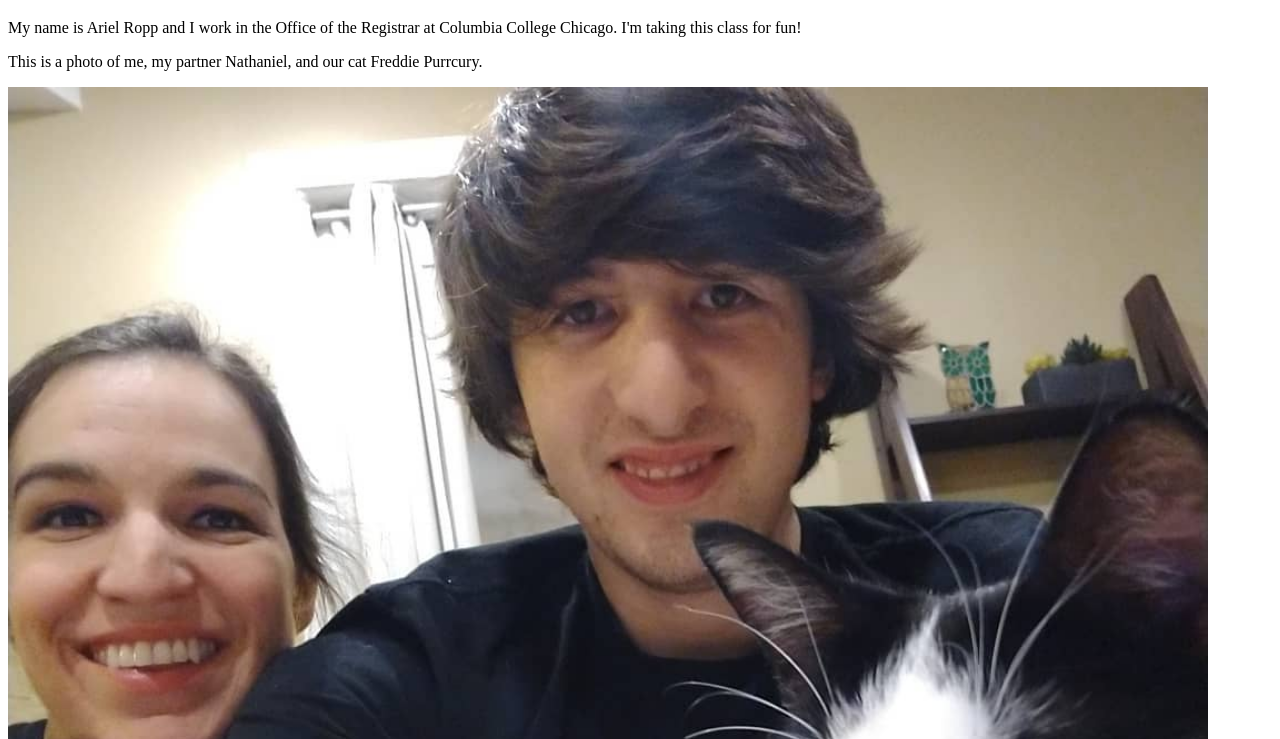
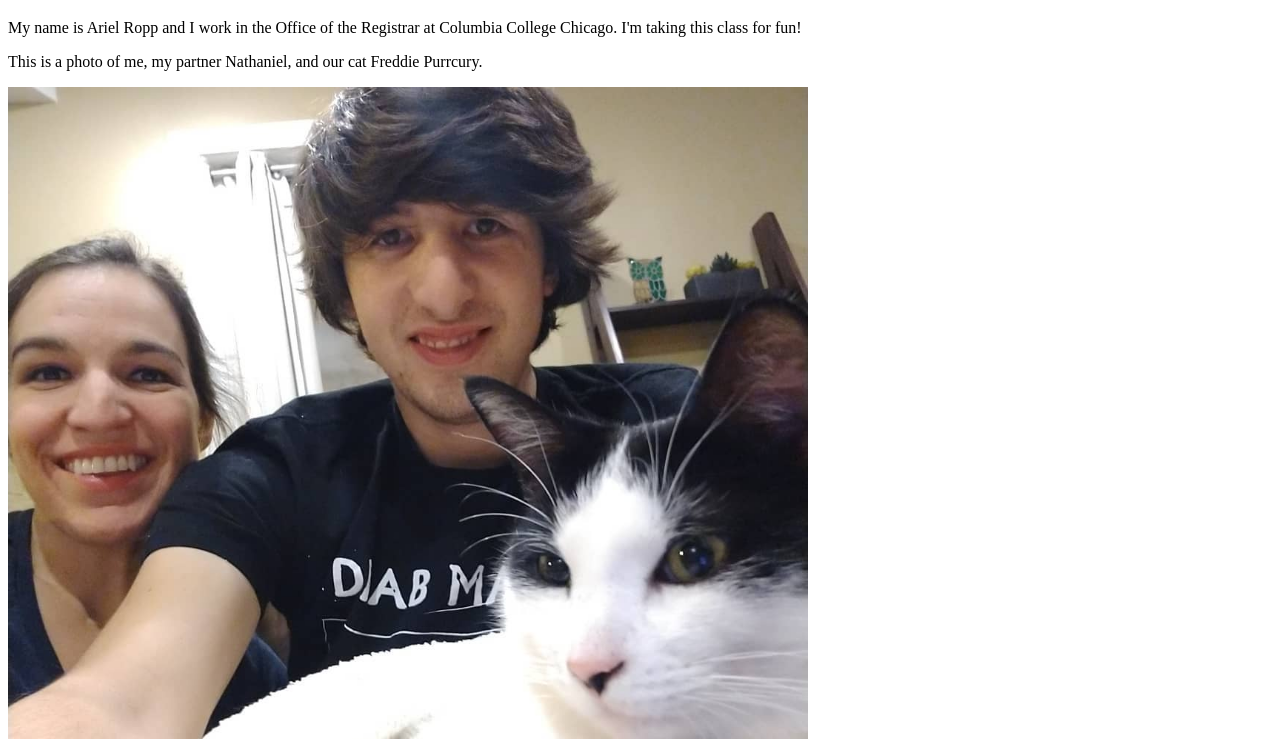
Before and after one commit to arielropp/webpage-1B, a plain HTML site: page index.html in a window 1280 px wide. Shown: the part 61-800 px from the top of the page. Drawn offline with Linux system fonts and the light colour scheme.

Commit message:
Update index.html

```diff
--- a/index.html
+++ b/index.html
@@ -7,7 +7,7 @@
 <h1>About Me</h1>
 <p>My name is Ariel Ropp and I work in the Office of the Registrar at Columbia College Chicago. I'm taking this class for fun!</p>
 <p>This is a photo of me, my partner Nathaniel, and our cat Freddie Purrcury.</p>
-<img src="72765333_10157230832218800_4594562907236204544_o.jpg" width="1200" alt="Family photo">
+<img src="72765333_10157230832218800_4594562907236204544_o.jpg" alt="Family photo" width="800">
 <p>My cat is named after the lead singer of Queen, <a href="https://en.wikipedia.org/wiki/Freddie_Mercury">Freddie Mercury</a> (RIP)</p>
 </body>
 </html>
```
